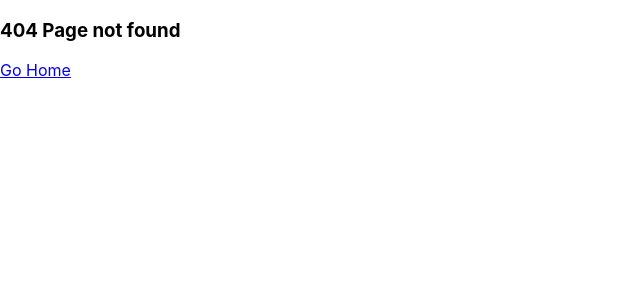
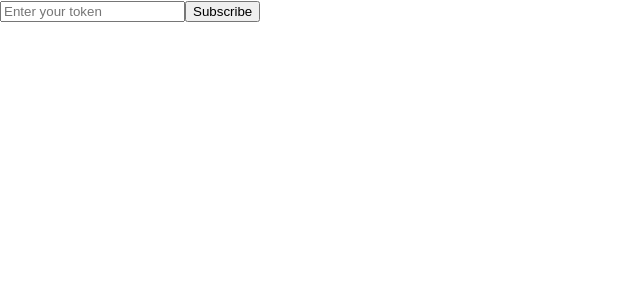
Before and after one commit to sanskar-successive/react_training, a React (Create React App) app: page /assignment-5/Ques-14/subscribe in a window 1280 px wide. Before the commit this address had no page. Shown: the top 300 px of the page, without its empty margins (0-640 px from the left). Built offline with nearby package versions, Linux system fonts and the light colour scheme.

Commit message:
updated Ques 14

```diff
--- a/src/AssignmentRoutes/AssignmentRoutes.jsx
+++ b/src/AssignmentRoutes/AssignmentRoutes.jsx
@@ -25,13 +25,9 @@ import {
   HomeQuesNine,
   ProfileQuesNine,
 } from "../Assignments/Assignment-4/Ques9";
-import {
-  AboutQuesFourTeen,
-  DashboardQuesFourTeen,
-  HomeQuesFourTeen,
-  LoginQuesFourTeen,
-} from "../Assignments/Assignment-5/Ques14";
 import { AboutQuesThree, HomeQuesThree } from "../Assignments/Assignment-3/Ques3";
+import { PublicComponent } from "../Assignments/Assignment-5";
+import Subscribe from "../Assignments/Assignment-5/Ques14/Subscribe";
 
 const AssignmentRoutes = () => {
   return (
@@ -93,19 +89,11 @@ const AssignmentRoutes = () => {
             <Route path="/assignment-5" element={<AssignmentFive />} />
             <Route
               path="/assignment-5/Ques-14/"
-              element={<HomeQuesFourTeen />}
+              element={<PublicComponent />}
             />
             <Route
-              path="/assignment-5/Ques-14/about"
-              element={<AboutQuesFourTeen />}
-            />
-            <Route
-              path="/assignment-5/Ques-14/dashboard"
-              element={<DashboardQuesFourTeen />}
-            />
-            <Route
-              path="/assignment-5/Ques-14/login"
-              element={<LoginQuesFourTeen />}
+              path="/assignment-5/Ques-14/subscribe"
+              element={<Subscribe />}
             />
           </Routes>
         </BrowserRouter>
--- /dev/null
+++ b/src/Assignments/Assignment-5/Ques14/ProtectedComponent.jsx
@@ -0,0 +1,11 @@
+import React from 'react'
+
+const ProtectedComponent = () => {
+  return (
+    <>
+        <h3>Hi I am paid content</h3>
+    </>
+  )
+}
+
+export default ProtectedComponent
--- /dev/null
+++ b/src/Assignments/Assignment-5/Ques14/PublicComponent.jsx
@@ -0,0 +1,15 @@
+import React from 'react'
+import { Link } from 'react-router-dom'
+import ProtectedComponent from './ProtectedComponent'
+import withAuth from './withAuth'
+
+const PublicComponent = ({isAuth}) => {
+  return (
+    <>
+        <h3>Hi I am free content</h3>
+        {isAuth ? <ProtectedComponent/> : <Link to='/assignment-5/Ques-14/subscribe'>Read More</Link>}
+    </>
+  )
+}
+
+export default withAuth(PublicComponent);
--- /dev/null
+++ b/src/Assignments/Assignment-5/Ques14/Subscribe.jsx
@@ -0,0 +1,33 @@
+import React, { useState } from "react";
+import { useNavigate } from "react-router-dom";
+
+const Subscribe = () => {
+  const validToken = "1a2b3c";
+  const navigate = useNavigate();
+  const [token, setToken] = useState(null);
+  const handleSubscribe = () => {
+    if (token === validToken) {
+      sessionStorage.setItem("paidUser", 1);
+      setToken("");
+      navigate("/assignment-5/Ques-14/");
+    }
+    else{
+        setToken("")
+        navigate('/assignment-5/Ques-14/subscribe')
+    }
+  };
+
+  return (
+    <>
+      <input
+        type="text"
+        placeholder="Enter your token"
+        value={token}
+        onChange={(e) => setToken(e.target.value)}
+      />
+      <button onClick={handleSubscribe}>Subscribe</button>
+    </>
+  );
+};
+
+export default Subscribe;
--- a/src/Assignments/Assignment-5/Ques14/withAuth.jsx
+++ b/src/Assignments/Assignment-5/Ques14/withAuth.jsx
@@ -1,13 +1,17 @@
-import { useState } from "react";
+import React from 'react'
 
-const withAuth = (OriginalComponent)=>{
+const withAuth = (OriginalComponent) => {
+
     const EnhancedComponent = ()=>{
+        let isAuth = false;
+        if(sessionStorage.getItem("paidUser")==1){
+            isAuth = true;
+        }
 
-        const [isAuth, setIsAuth] = useState(false);
-        return(
-            <OriginalComponent isAuth={isAuth} setIsAuth={setIsAuth}/>
-        )
+        return <OriginalComponent isAuth={isAuth}/>
+
     }
     return EnhancedComponent;
 }
-export default withAuth;
+
+export default withAuth
--- a/src/Assignments/Assignment-5/index.js
+++ b/src/Assignments/Assignment-5/index.js
@@ -11,6 +11,7 @@ import ButtonExample from "./Ques12/ButtonExample";
 import CustomModal from "./Ques13/CustomModal";
 import LogEvents from "./Ques15/LogEvents";
 import FetchAndDisplayData from "./Ques16/FetchAndDisplayData";
+import PublicComponent from "./Ques14/PublicComponent";
 
 export {
   DataFetcher,
@@ -26,4 +27,5 @@ export {
   CustomModal,
   LogEvents,
   FetchAndDisplayData,
+  PublicComponent
 };
```
